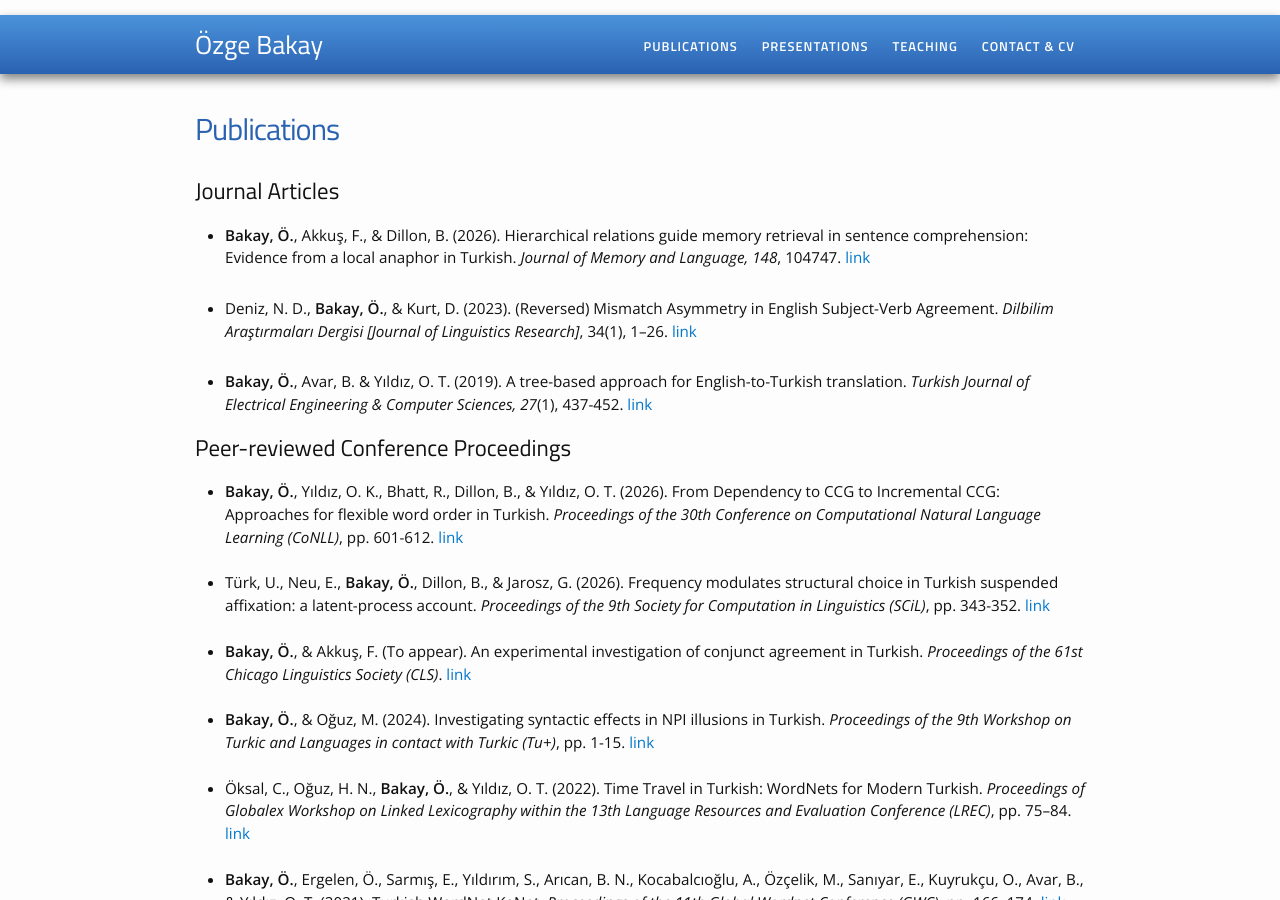
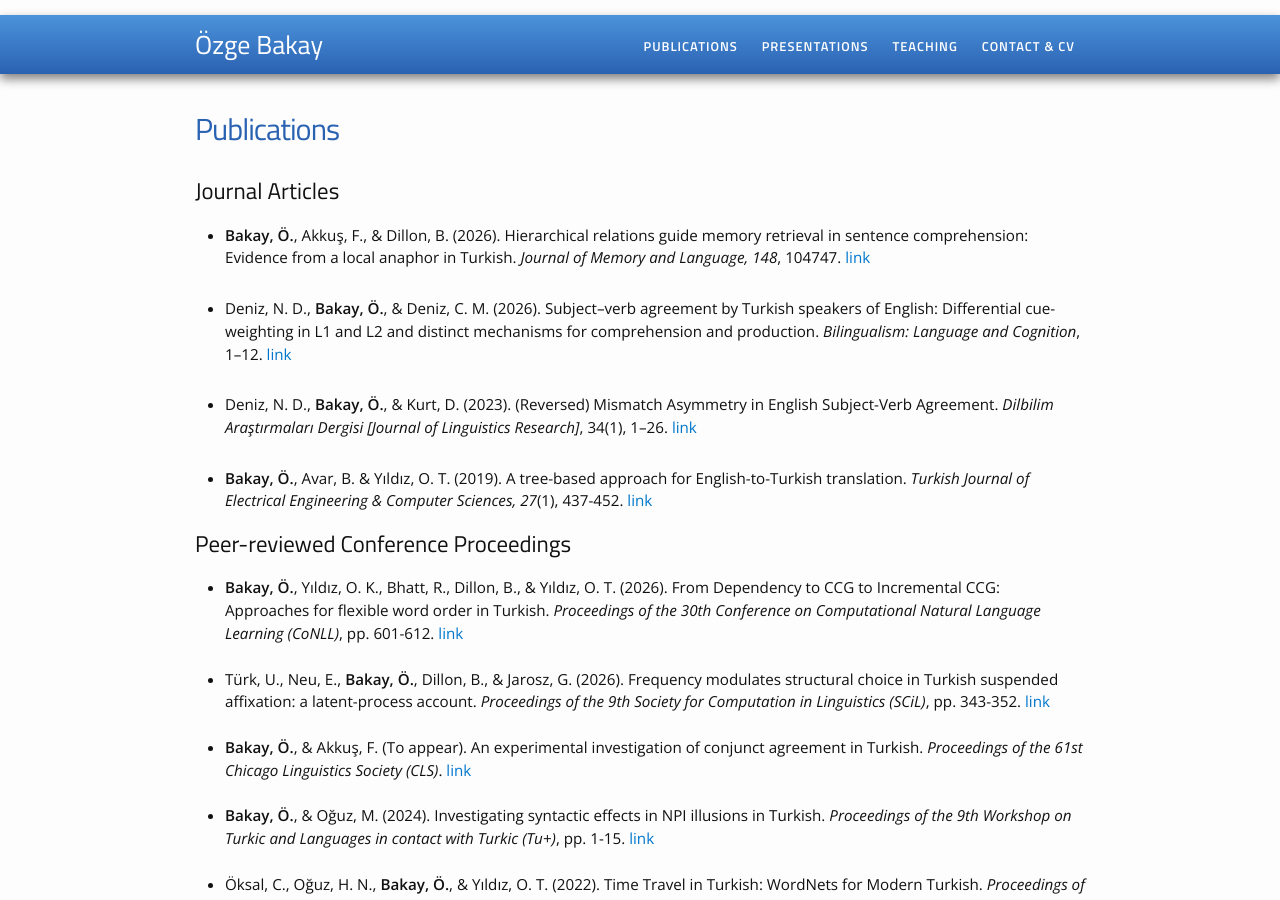
Before and after one commit to ozgebakay/ozgebakay.github.io, a Jekyll site: the page built from research.md, in a window 1280 px wide and 900 px high. Built offline with Jekyll 4.4.1, drawn with Linux system fonts in a browser that asks for light colours.

Commit message:
Update research.md

```diff
--- a/research.md
+++ b/research.md
@@ -8,6 +8,12 @@
 <ul>
 	<li>
 		<b>Bakay, Ö.</b>, Akkuş, F., &amp; Dillon, B. (2026). Hierarchical relations guide memory retrieval in sentence comprehension: Evidence from a local anaphor in Turkish. <i>Journal of Memory and Language, 148</i>, 104747. <a href="https://doi.org/10.1016/j.jml.2026.104747">link</a>
+		<div class="button-container" style="margin-top: 5px;">
+		</div>
+	</li>
+	<br>
+	<li>
+		Deniz, N. D., <b>Bakay, Ö.</b>, &amp; Deniz, C. M. (2026). Subject–verb agreement by Turkish speakers of English: Differential cue-weighting in L1 and L2 and distinct mechanisms for comprehension and production. <i>Bilingualism: Language and Cognition</i>, 1–12. <a href="https://doi.org/10.1017/S1366728926101497">link</a>
 		<div class="button-container" style="margin-top: 5px;">
 		</div>
 	</li>
```
